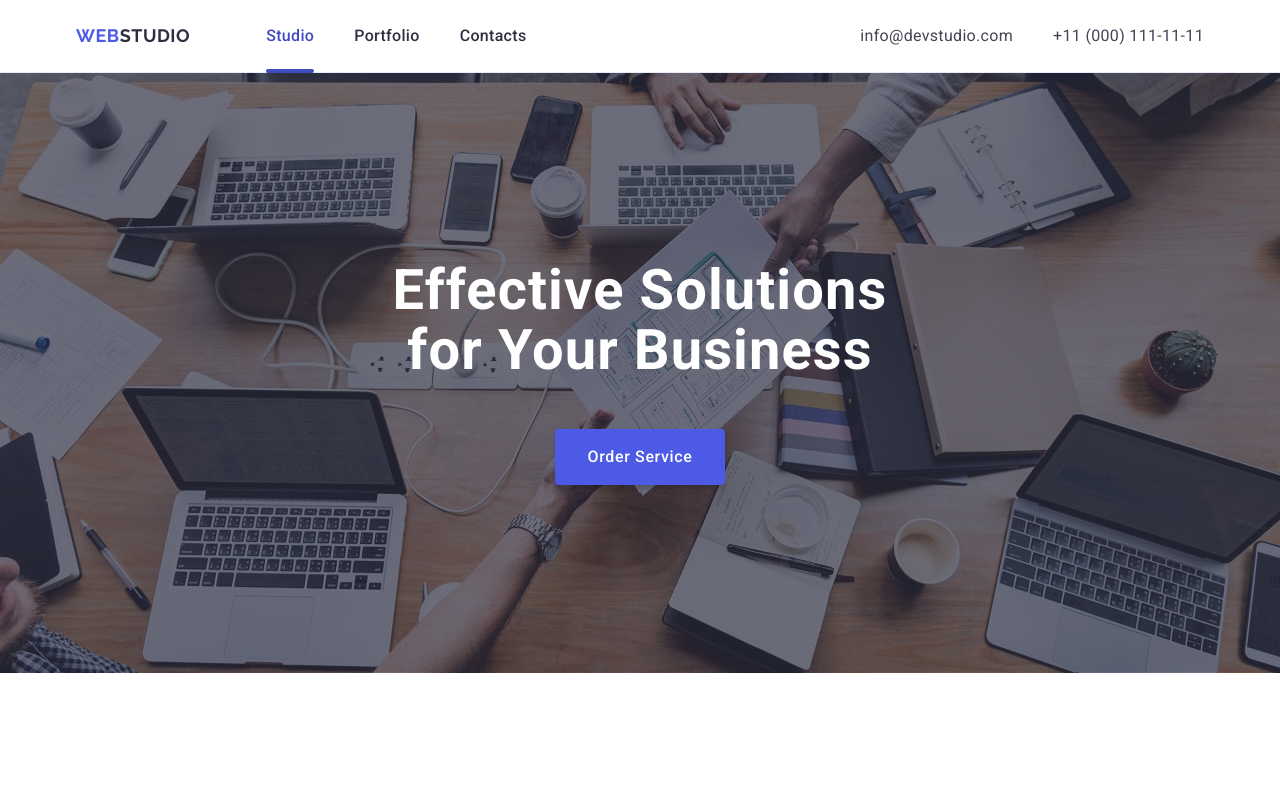
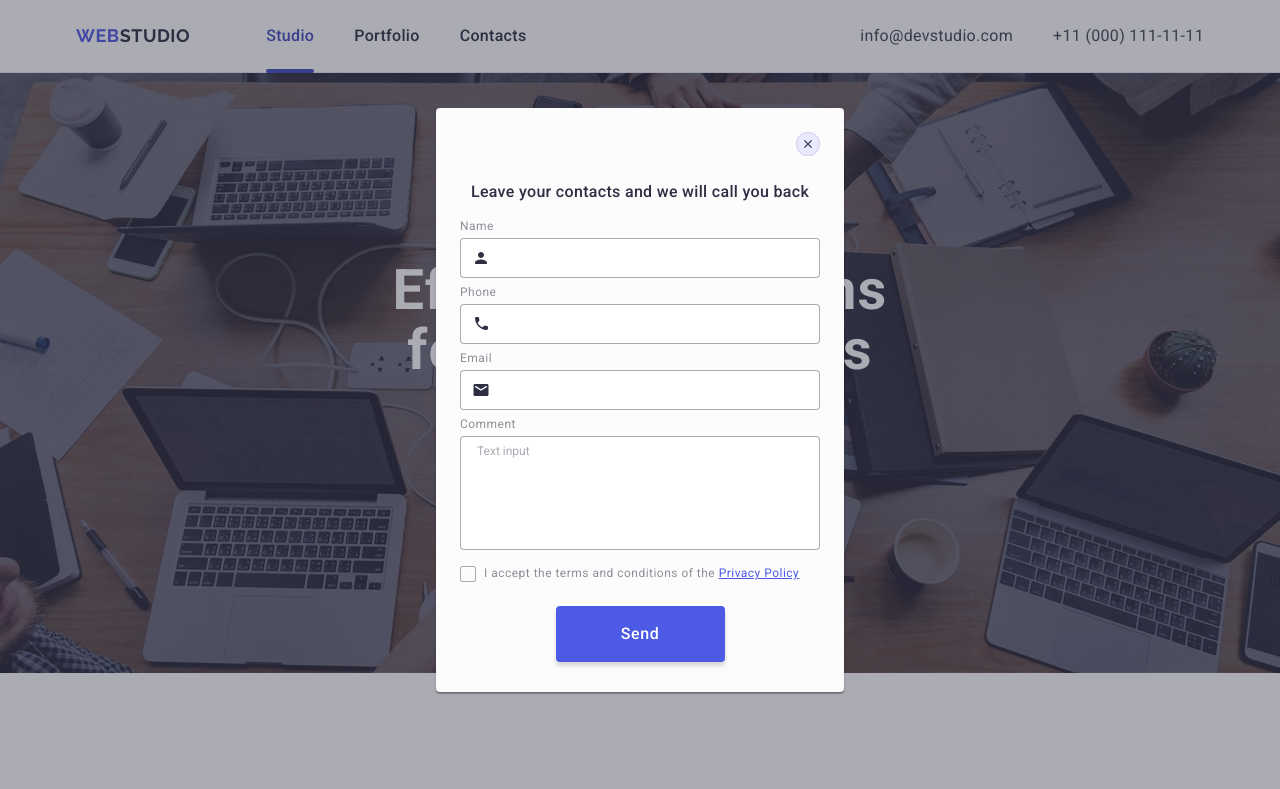
Before and after one commit to yuliiayarova/goit-markup-hw-05, a plain HTML site: page index.html in a window 1280 px wide. Shown: the top 789 px of the page. Drawn offline with nearby package versions, Linux system fonts and the light colour scheme.

Commit message:
update html

```diff
--- a/index.html
+++ b/index.html
@@ -491,7 +491,7 @@
       </div>
     </footer>
 
-    <div class="modal-overlay">
+    <div class="modal-overlay is-open">
       <div class="modal">
         <div class="modal-btn">
           <button class="modal-btn-close" type="button">
```
